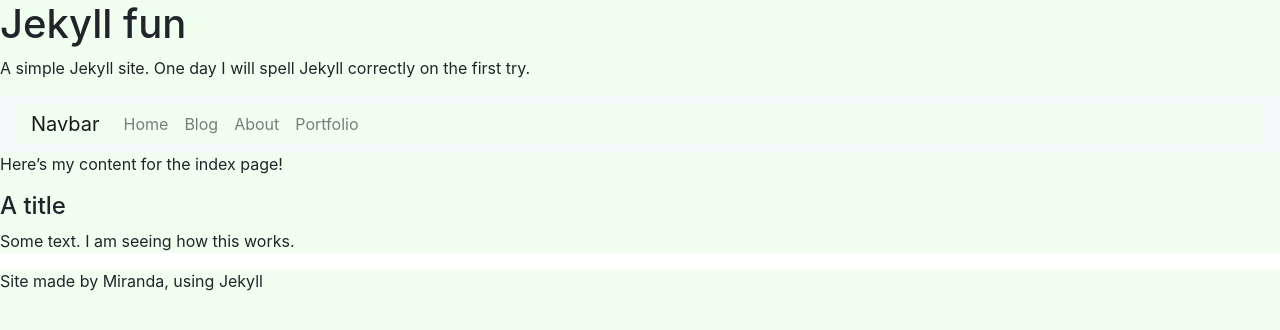
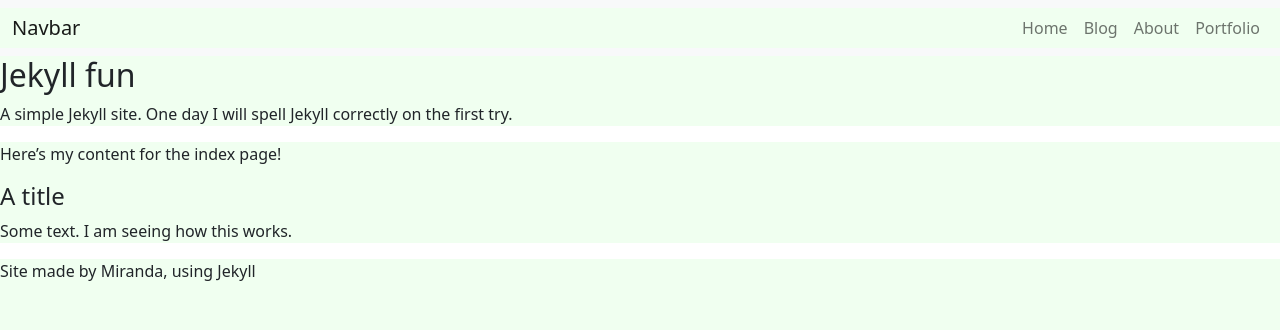
Before and after one commit to mscwilson/mscwilson.github.io, a Jekyll site: the page built from index.md, in a window 1280 px wide. Shown: the top 330 px of the page. Built offline with Jekyll 4.4.1, drawn with Linux system fonts in a browser that asks for light colours; some of the changed lines change nothing that is shown.

Commit message:
Fix navbar collapse by importing Bootstrap correctly

```diff
--- a/_config.yml
+++ b/_config.yml
@@ -7,7 +7,7 @@
 description: Messing around with Jekyll
 lang: en
 locale: en_GB
-url: "https://mscwilson.github.io/portfolio"
+# url: "https://mscwilson.github.io/portfolio"
 baseurl: ""
 
 # build settings
--- a/_includes/navigation.html
+++ b/_includes/navigation.html
@@ -6,7 +6,7 @@
       <span class="navbar-toggler-icon"></span>
     </button>
     <div class="collapse navbar-collapse" id="navbarNavAltMarkup">
-      <div class="navbar-nav">
+      <div class="navbar-nav ms-auto">
         {% for item in site.data.navigation %}
         <a class="nav-link" href="{{ item.link }}">{{ item.name }}</a>
         {% endfor %}
--- a/_layouts/default.html
+++ b/_layouts/default.html
@@ -11,15 +11,22 @@
   <meta name="description" content="{{ page.description }}" />
 
   <link rel="stylesheet" href="{{ site.url }}/assets/css/custom.css">
-  <link rel="stylesheet" href="https://cdn.jsdelivr.net/npm/bootstrap@4.6.0/dist/css/bootstrap.min.css"
-    integrity="sha384-B0vP5xmATw1+K9KRQjQERJvTumQW0nPEzvF6L/Z6nronJ3oUOFUFpCjEUQouq2+l" crossorigin="anonymous">
+
+  <link href="https://cdn.jsdelivr.net/npm/bootstrap@5.0.1/dist/css/bootstrap.min.css" rel="stylesheet"
+    integrity="sha384-+0n0xVW2eSR5OomGNYDnhzAbDsOXxcvSN1TPprVMTNDbiYZCxYbOOl7+AMvyTG2x" crossorigin="anonymous">
+
+  <script src="https://cdn.jsdelivr.net/npm/bootstrap@5.0.1/dist/js/bootstrap.bundle.min.js"
+    integrity="sha384-gtEjrD/SeCtmISkJkNUaaKMoLD0//ElJ19smozuHV6z3Iehds+3Ulb9Bn9Plx0x4" crossorigin="anonymous"></script>
+
+
+
 </head>
 <body>
   <header>
-    <h1>{{ page.header }}</h1>
+    {% include navigation.html %}
+    <h2>{{ page.header }}</h2>
     <p>{{ page.description }}</p>
 
-    {% include navigation.html %}
   </header>
 
   <main>
```
